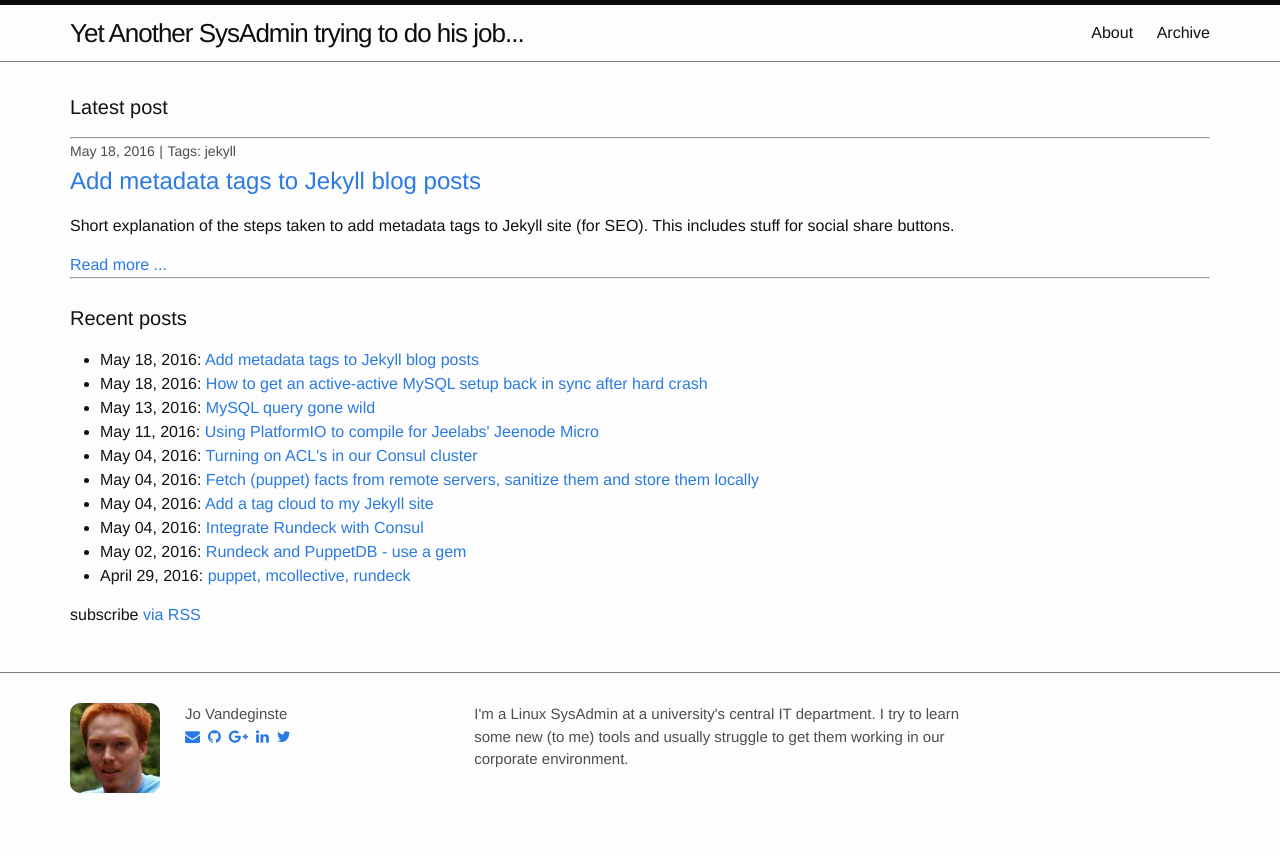
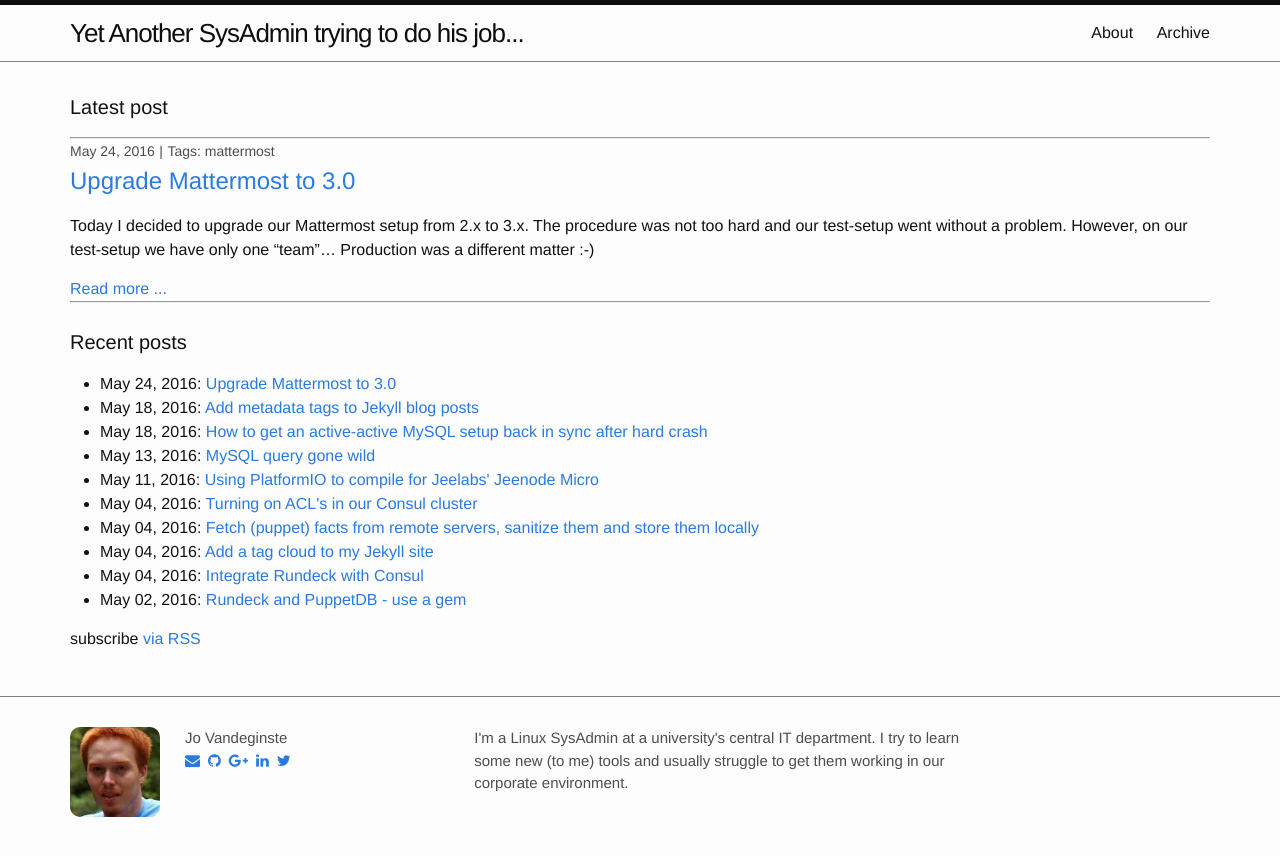
Before and after one commit to jovandeginste/jovandeginste.github.io, a Jekyll site: the page built from index.html, in a window 1280 px wide. Shown: the top 856 px of the page. Built offline with Jekyll 4.4.1, drawn with Linux system fonts in a browser that asks for light colours; nearby versions of some CDN libraries; some of the changed lines change nothing that is shown.

Commit message:
Write out text

````diff
--- a/_posts/2016-05-24-upgrade-mattermost-to-3-0.md
+++ b/_posts/2016-05-24-upgrade-mattermost-to-3-0.md
@@ -4,62 +4,142 @@ title: "Upgrade Mattermost to 3.0"
 date: "2016-05-24 13:35:42 +0200"
 author: jovandeginste
 comments: true
-published: false
 tags:
 - mattermost
 ---
 
-Today I decided to upgrade our Mattermost setup from 2.x to 3.x.
+Today I decided to upgrade our Mattermost setup from 2.x to 3.x. The procedure was not too hard and our test-setup went without a problem. However, on our test-setup we have only one "team"... Production was a different matter :-)
 
-icts:
-user1=xxxxxx835fyj5eeutfxqyyyyyy
-user2=xxxxxx1ro3dqjrjsi1f9yyyyyy
-user3=xxxxxx57gpgo3gdpb1goyyyyyy
+During the upgrade procedure, the script told me it renamed some users to prefix them with the non-default team. We have one general Mattermost team ("default-team"), and one team for a specific set of users which I will call "other-team". Some members of other-team were also part of default-team). The duplicate user 'user1' on the other-team were now called 'other-team.user1' (etc).
 
-ceifnet:
-user1=xxxxxx6uzffddxzis6u5yyyyyy
-user2=xxxxxxc3xbgd9e9prjigyyyyyy
-user3=xxxxxxaxmpfrme5smja9yyyyyy
+Those users did want their old user names back :-) The users on the other-team used the same user names on both teams, which made merging easier and harder at the same time.
 
+I have to say I was lucky with the merging being fairly straight forward. I recommend anyone verifying every step by hand and obviously make some backups before upgrading and during the procedure. You may have a lot of custom work remaining until someone writes a real bullet proof migration script.
+
+Also, I obfuscated all ids and replaced the first and last 6 characters by 'x' and 'y'. User names are not real either :-)
+
+## The big merge
+
+I started by collecting the relevant user ids for those users, on both teams. I will limit this example to a set of three users:
+
+User ids per Mattermost team:
+
+```yaml
+default-team:
+  user1: xxxxxx835fyj5eeutfxqyyyyyy
+  user2: xxxxxx1ro3dqjrjsi1f9yyyyyy
+  user3: xxxxxx57gpgo3gdpb1goyyyyyy
+
+other-team:
+  user1: xxxxxx6uzffddxzis6u5yyyyyy
+  user2: xxxxxxc3xbgd9e9prjigyyyyyy
+  user3: xxxxxxaxmpfrme5smja9yyyyyy
+```
+
+After investigating the database schema and experimenting with a single user, I found a set of commands that seemed to do a good job at merging the users. I decided to use their users in default-team as the final (`destination`) user, and therefore move anything from other-team that could be merged to the default-team. Some settings would be lost, but the users could live with that.
+
+```bash
 #!/bin/bash
 
+# The list of users in form destination_id:source_id, space separated:
 users="xxxxxx1ro3dqjrjsi1f9yyyyyy:xxxxxxc3xbgd9e9prjigyyyyyy xxxxxx57gpgo3gdpb1goyyyyyy:xxxxxxaxmpfrme5smja9yyyyyy"
 
 for user in $users
 do
-        dest_id=$(echo $user | awk -F: '{print $1}')
-        src_id=$(echo $user | awk -F: '{print $2}')
+  # Get the destination_id
+  dest_id=$(echo $user | awk -F: '{print $1}')
+  # Get the source_id
+  src_id=$(echo $user | awk -F: '{print $2}')
 
-        cat <<- EOF
-        ## Migrating: ${src_id} to ${dest_id}
-        update IncomingWebhooks set userid='${dest_id}' where userid='${src_id}';
-        update OutgoingWebhooks set creatorid='${dest_id}' where creatorid='${src_id}';
+  # Echo the needed SQL commands to stdout, so I can run them interactively:
+  cat <<- EOF
+  ## Migrating: ${src_id} to ${dest_id}
 
-        update Posts set userid='${dest_id}' where userid='${src_id}';
-        update ChannelMembers set userid='${dest_id}' where userid='${src_id}';
+  # This will copy the incoming and outgoing webhooks to the final user
+  update IncomingWebhooks set userid='${dest_id}' where userid='${src_id}';
+  update OutgoingWebhooks set creatorid='${dest_id}' where creatorid='${src_id}';
 
-        update Channels set name = concat(left(name, 26), '__${dest_id}') where right(name, 26) = '${src_id}';
-        update Channels set name = concat('${dest_id}__', right(name, 26)) where left(name, 26) = '${src_id}';
-        update Channels set name = concat(right(name, 26), '__', left(name, 26)) where left(name, 26) > right(name, 26)
-        ## Done with migration
+  # This will change the author of the posts
+  # NOTE: this includes private conversations
+  update Posts set userid='${dest_id}' where userid='${src_id}';
 
-        EOF
+  # This will change membership of channels
+  # NOTE: if the final user had already joined the same channel since the merge,
+  # this may throw some errors. The SQL code could be improved here to skip those...
+  # NOTE: this includes 'membership' to private channels and private conversations
+  update ChannelMembers set userid='${dest_id}' where userid='${src_id}';
+
+  # Now private conversations need to be renamed. The names have the forms of
+  # "userid1__userid2", so we will rename two different cases:
+  # - src_id is first userid
+  # - src_id is last userid
+  # NOTE: if these users have talked to each other on multiple teams, we have a problem here.
+  # We will have to do some more complicated merges. I did not have a problem here (...)
+  update Channels set name = concat(left(name, 26), '__${dest_id}') where right(name, 26) = '${src_id}';
+  update Channels set name = concat('${dest_id}__', right(name, 26)) where left(name, 26) = '${src_id}';
+
+  # Here we need to switch the channel name according to the algorithm in Mattermost
+  # userid1 < userid2, so we switch them where userid1 > userid2
+  # NOTE: (...) but I had a problem here! The users talked to each other on different channels,
+  # but the order of the user ids switched. I had both private conversations user1__user2 and user2__user1
+  # I resolved this later by hand.
+  update Channels set name = concat(right(name, 26), '__', left(name, 26)) where left(name, 26) > right(name, 26)
+  ## Done with migration
+
+  EOF
 done
+```
 
+Just for sanity, we can check if all channels have been renamed:
+
+```sql
 SELECT left(name, 26) > right(name, 26) FROM `Channels`
+```
 
-Conflict in private chats:
+## A single problem ...
 
-update Channels set name = concat('', right(name, 26)) where left(name, 26) = 'xxxxxxaxmpfrme5smja9yyyyyy';
-MySQL said:
+This gave me the one remaining private chat between two users that had talked to each other on different channels. Reiterating the issue, I had both private conversations `user1__user2` and `user2__user1`. The error MySQL threw me was:
 
-#1062 - Duplicate entry 'xxxxxx6uzffddxzis6u5yyyyyy-' for key 'Name'
+`#1062 - Duplicate entry 'xxxxxx6uzffddxzis6u5yyyyyy-' for key 'Name'`
 
+I queried the list of channels to get the channel ids for both private conversations:
+
+```sql
+select id, name from Channels where name is 'xxxxxx57gpgo3gdpb1goyyyyyy__xxxxxx835fyj5eeutfxqyyyyyy' or name is 'xxxxxx835fyj5eeutfxqyyyyyy__xxxxxx57gpgo3gdpb1goyyyyyy';
+```
+
+The result:
+
+```
 xxxxxxinhtn4fykso4awyyyyyy xxxxxx835fyj5eeutfxqyyyyyy__xxxxxx57gpgo3gdpb1goyyyyyy
 xxxxxxdse7nifd3k18nsyyyyyy xxxxxx57gpgo3gdpb1goyyyyyy__xxxxxx835fyj5eeutfxqyyyyyy
+```
 
+It is not visible because of my obfuscation, howver `xxxxxx57gpgo3gdpb1goyyyyyy < xxxxxx835fyj5eeutfxqyyyyyy`, so the private conversation to keep was the one with channel id `xxxxxxdse7nifd3k18nsyyyyyy`; the query to move all posts from the obsolete conversation to the final one:
+
+```sql
 update Posts set channelid='xxxxxxdse7nifd3k18nsyyyyyy' where channelid='xxxxxxinhtn4fykso4awyyyyyy';
+```
 
-SELECT * FROM `Posts` where channelid = 'xxxxxxinhtn4fykso4awyyyyyy' ;
-SELECT * FROM `ChannelMembers` where channelid = 'xxxxxxinhtn4fykso4awyyyyyy' ;
-SELECT * FROM `Channels` where id = 'xxxxxxinhtn4fykso4awyyyyyy' ;
+Now cleanup the obsolete private conversation (and its members):
+
+```sql
+DELETE FROM `ChannelMembers` where channelid = 'xxxxxxinhtn4fykso4awyyyyyy' ;
+DELETE FROM `Channels` where id = 'xxxxxxinhtn4fykso4awyyyyyy' ;
+```
+
+When this was finished, I disabled the users from other-team so they would not accidentally log in and do things. This was done through Mattermost's admin panel, and not in the database.
+
+## What was left
+
+There were still some things left after these steps. Most notably, a user had pasted an image from clipboard directly into a channel, and this image was now tagged with his user id. The url had this form:
+
+```
+https://mymattermostdomain/api/v3/teams/xxxxxxbxqibtfr3u97diyyyyyy/files/get/xxxxxxnjd3ffpm83nbtcyyyyyy/xxxxxx6uzffddxzis6u5yyyyyy/xxxxxxehobb8xx6tadctyyyyyy/Image%20Pasted%20at%202016-0-19%2015-03.png
+```
+
+Instead of figuring out how to change this, the user posting this noted it was no longer relevant and just deleted it. Some problems are easier to fix than others ;-)
+
+## Conclusiong
+
+I was not prepared for the amount of work ahead, but all in all the migration went well. I sincerely hope not every major upgrade will have this level of involvement from me (or my successor)...
````
